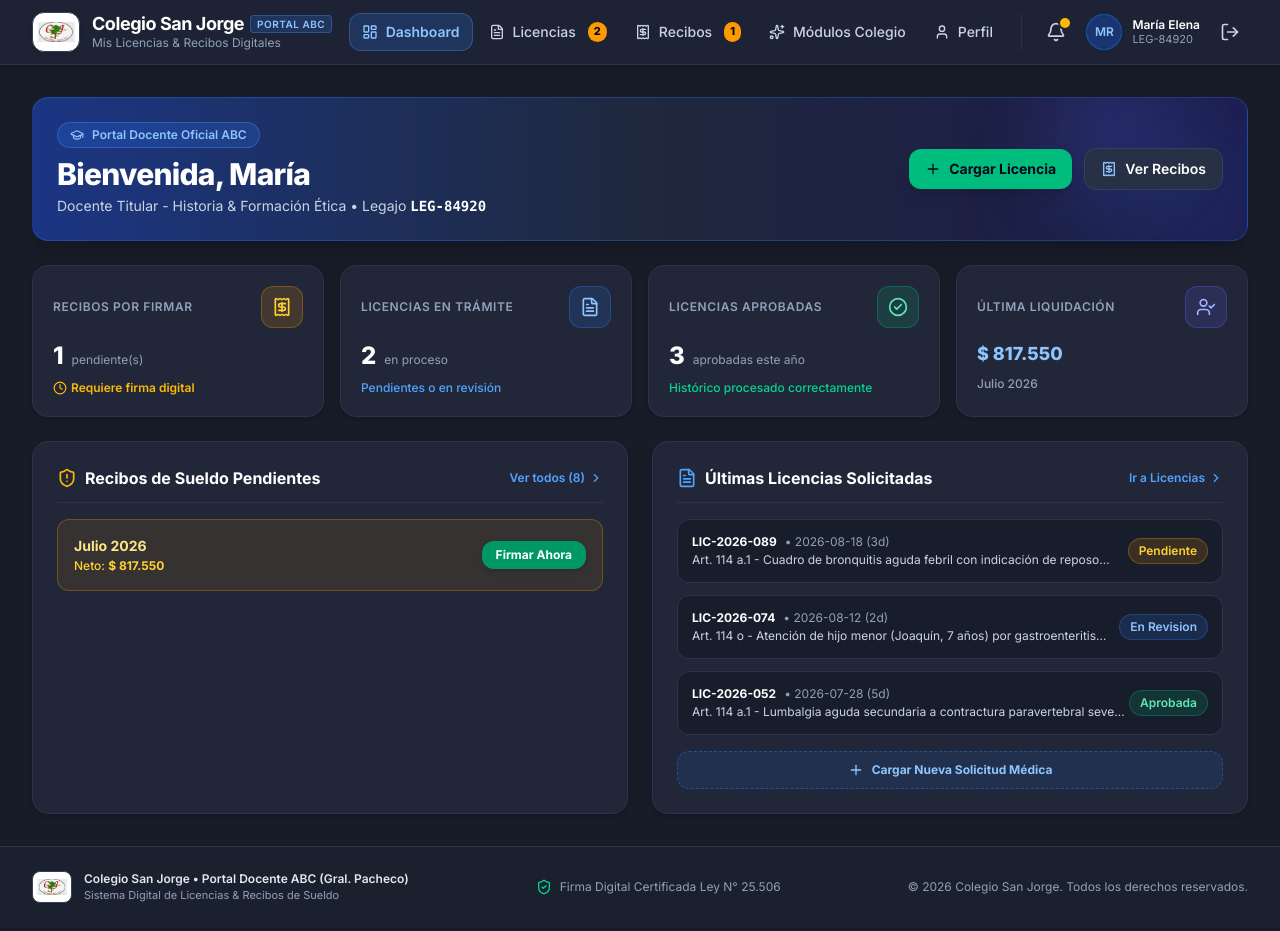
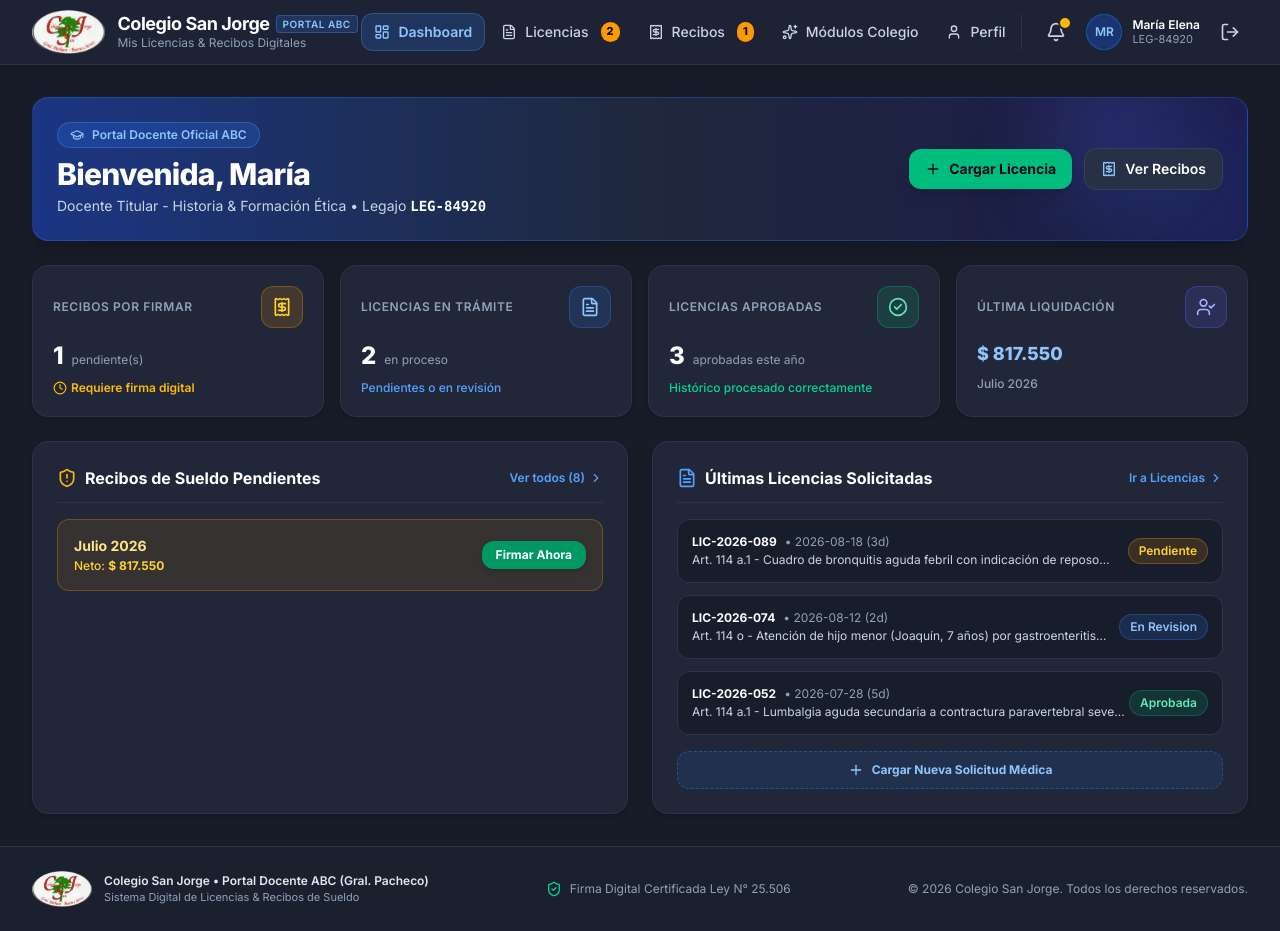
Before and after one commit to Waveframestudio/SchoolAPP, a React (Vite) app: page / in a window 1280 px wide. Both pictures are taken after a click on the button 640 px from the left and 643 px from the top of the page. Built offline with nearby package versions, Linux system fonts and the light colour scheme.

Commit message:
add original logo

```diff
--- a/src/components/Footer.tsx
+++ b/src/components/Footer.tsx
@@ -7,11 +7,11 @@ export const Footer: React.FC = () => {
       <div className="max-w-7xl mx-auto px-4 sm:px-6 lg:px-8 flex flex-col sm:flex-row items-center justify-between gap-4">
 
         <div className="flex items-center gap-3">
-          <div className="w-10 h-8 rounded-lg bg-white p-1 flex items-center justify-center border border-slate-700 shadow-xs">
+          <div className="flex items-center justify-center shrink-0">
             <img
               src="/logo.png"
               alt="Logo Colegio San Jorge"
-              className="max-h-full max-w-full object-contain"
+              className="h-9 w-auto object-contain"
             />
           </div>
           <div>
--- a/src/components/Header.tsx
+++ b/src/components/Header.tsx
@@ -51,11 +51,11 @@ export const Header: React.FC<HeaderProps> = ({
 
           {/* Logo & School Name */}
           <NavLink to="/" className="flex items-center gap-3 group">
-            <div className="w-12 h-10 rounded-xl bg-white p-1 flex items-center justify-center border border-slate-700 shadow-sm transition-all group-hover:scale-105">
+            <div className="flex items-center justify-center shrink-0">
               <img
                 src="/logo.png"
                 alt="Logo Colegio San Jorge"
-                className="max-h-full max-w-full object-contain"
+                className="h-11 w-auto object-contain transition-transform duration-200 group-hover:scale-105"
               />
             </div>
             <div>
--- a/src/components/payslips/PayslipDetailModal.tsx
+++ b/src/components/payslips/PayslipDetailModal.tsx
@@ -55,11 +55,11 @@ export const PayslipDetailModal: React.FC<PayslipDetailModalProps> = ({ payslip,
         {/* Modal Toolbar (Screen Only - Hidden when printing) */}
         <div className="bg-[#1b202e] border-b border-[#2c344a] p-4 sm:p-5 flex items-center justify-between shrink-0 no-print">
           <div className="flex items-center gap-3">
-            <div className="w-12 h-10 rounded-xl bg-white p-1 flex items-center justify-center border border-slate-700 shadow-sm shrink-0">
+            <div className="flex items-center justify-center shrink-0">
               <img
                 src="/logo.png"
                 alt="Logo Colegio San Jorge"
-                className="max-h-full max-w-full object-contain"
+                className="h-10 w-auto object-contain"
               />
             </div>
             <div>
@@ -104,11 +104,11 @@ export const PayslipDetailModal: React.FC<PayslipDetailModalProps> = ({ payslip,
 
             <div className="flex flex-col sm:flex-row sm:items-center justify-between pb-3 border-b border-[#2c344a] print:border-black gap-3">
               <div className="flex items-center gap-3">
-                <div className="w-16 h-12 rounded-xl bg-white p-1.5 flex items-center justify-center border border-slate-300 shrink-0 shadow-xs">
+                <div className="flex items-center justify-center shrink-0">
                   <img
                     src="/logo.png"
                     alt="Logo Colegio San Jorge"
-                    className="max-h-full max-w-full object-contain"
+                    className="h-14 w-auto object-contain print:max-h-14"
                   />
                 </div>
                 <div>
--- a/src/pages/Login.tsx
+++ b/src/pages/Login.tsx
@@ -43,11 +43,11 @@ export const Login: React.FC<LoginProps> = ({ onLogin }) => {
 
         {/* Institutional Header Logo */}
         <div className="text-center space-y-3">
-          <div className="inline-flex items-center justify-center p-3 rounded-3xl bg-white border border-slate-700 shadow-2xl mb-1">
+          <div className="inline-flex items-center justify-center p-2 mb-1">
             <img
               src="/logo.png"
               alt="Logo Colegio San Jorge"
-              className="h-16 object-contain"
+              className="h-24 w-auto object-contain drop-shadow-lg"
             />
           </div>
           <h1 className="text-2xl sm:text-3xl font-extrabold tracking-tight text-white">
```
Also changed, not shown: public/logo.png.
